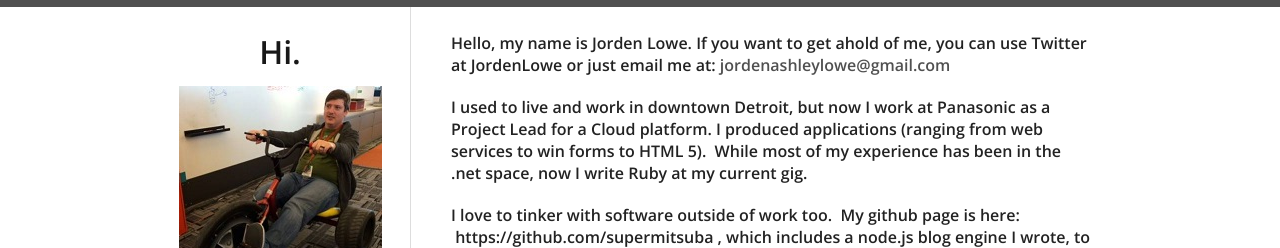
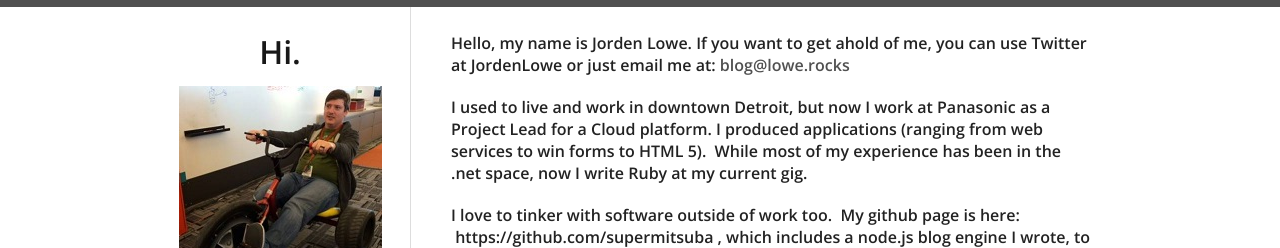
Before and after one commit to supermitsuba/supermitsuba.github.io, a Jekyll site: the page built from about-me.md, in a window 1280 px wide. Shown: the top 248 px of the page. Built offline with Jekyll 4.4.1, drawn with Linux system fonts in a browser that asks for light colours; nearby versions of some CDN libraries; some of the changed lines change nothing that is shown.

Commit message:
Update about-me.md

```diff
--- a/about-me.md
+++ b/about-me.md
@@ -6,7 +6,7 @@ author: Jorden
 layout: default
 guid: http://jordenlowe.com/contact-us/
 ---
-Hello, my name is Jorden Lowe. If you want to get ahold of me, you can use Twitter at JordenLowe or just email me at: <jordenashleylowe@gmail.com>
+Hello, my name is Jorden Lowe. If you want to get ahold of me, you can use Twitter at JordenLowe or just email me at: <blog@lowe.rocks>
 
 I used to live and work in downtown Detroit, but now I work at Panasonic as a Project Lead for a Cloud platform. I produced applications (ranging from web services to win forms to HTML 5).  While most of my experience has been in the .net space, now I write Ruby at my current gig.
 
```
